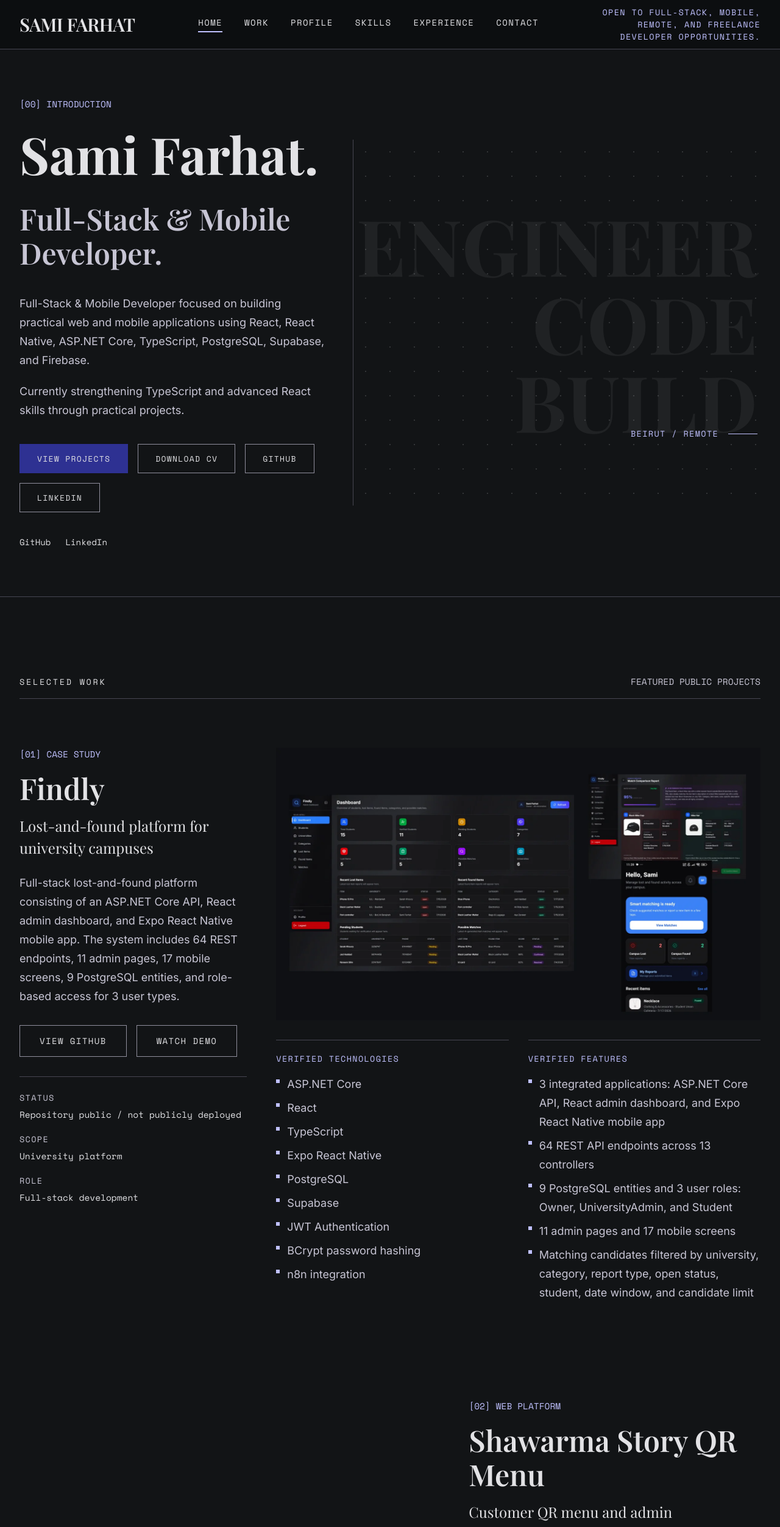
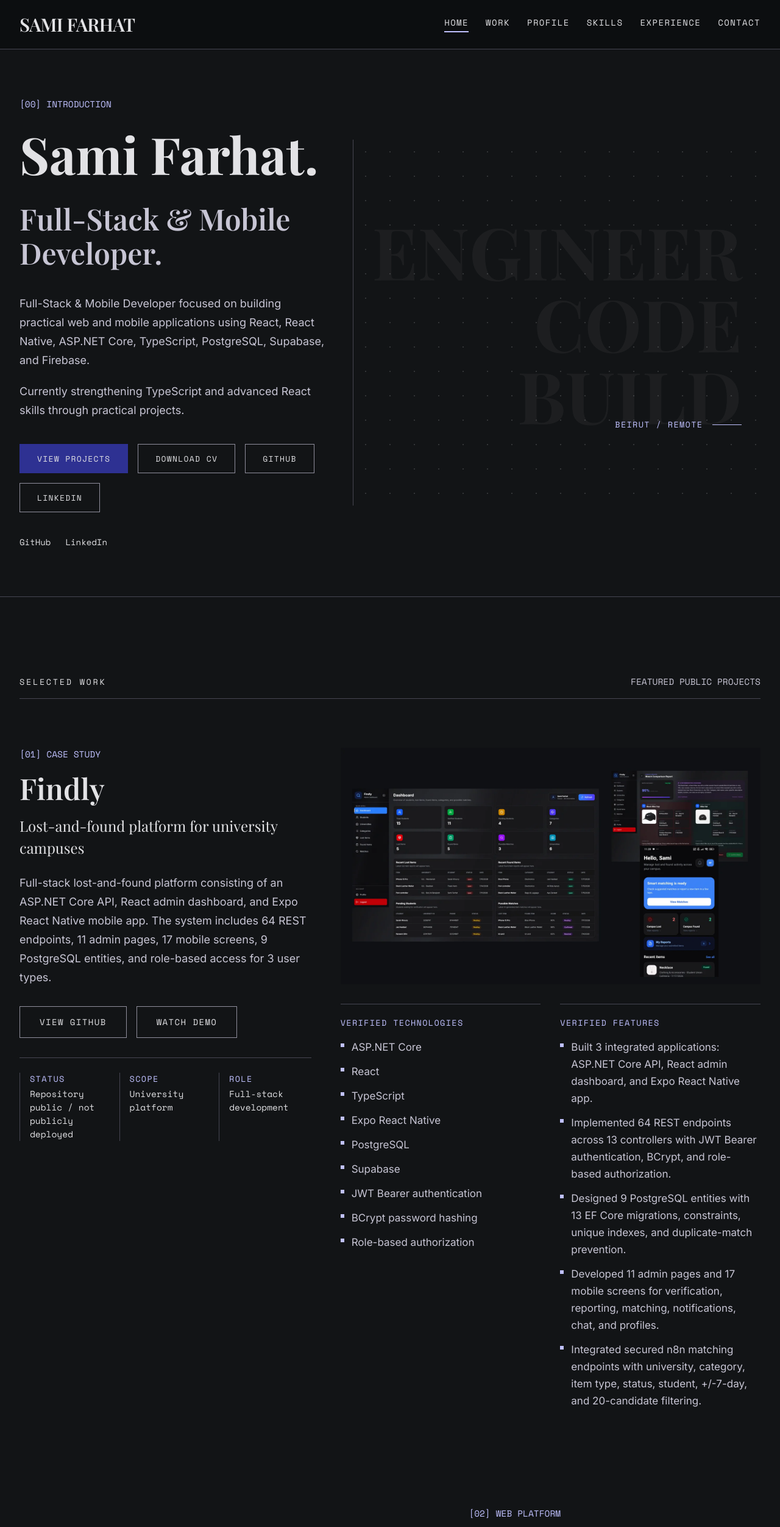
Before and after one commit to SF-47/MyPortfolio, a React (Vite) app: page / in a window 1280 px wide. Shown: the top 2504 px of the page at 61% size. Built offline with nearby package versions, Linux system fonts and the light colour scheme.

Commit message:
Refactor Contact button text and improve Navbar layout; add ProjectMeta component for better project details

```diff
--- a/src/components/Contact.tsx
+++ b/src/components/Contact.tsx
@@ -169,10 +169,10 @@ export function Contact() {
             {errors.message ? <p className="form-error" id="message-error">{errors.message}</p> : null}
           </div>
 
-          <button className="w-full bg-primary-container py-4 label-caps uppercase tracking-[0.2em] text-white transition hover:brightness-110 disabled:cursor-wait disabled:opacity-75" type="submit" disabled={isSubmitting}>
-            {isSubmitting ? 'Preparing Email' : 'Send Inquiry'}
+          <button className="w-full bg-primary-container py-4 label-caps uppercase tracking-[0.16em] text-white transition hover:brightness-110 active:scale-[0.99] disabled:cursor-wait disabled:opacity-75" type="submit" disabled={isSubmitting}>
+            {isSubmitting ? 'Preparing Email' : 'Open Email Draft'}
           </button>
-          <p className="mt-4 text-sm leading-6 text-on-surface-variant" role="status">
+          <p className="mt-4 text-sm leading-6 text-on-surface-variant" role="status" aria-live="polite">
             {status === 'mailto'
               ? 'A prepared email draft was requested. If your email app did not open, use the direct email link on this page.'
               : 'No backend email service is configured, so this form uses a mailto fallback.'}
--- a/src/components/Navbar.tsx
+++ b/src/components/Navbar.tsx
@@ -44,11 +44,11 @@ export function Navbar() {
   return (
     <>
       <header className="fixed top-0 z-[10000] w-full border-b border-outline-variant bg-[#0c0e10]">
-        <div className="mx-auto flex h-16 max-w-container items-center justify-between px-5 md:h-20 md:px-8">
+        <div className="mx-auto flex h-16 max-w-container items-center justify-between gap-6 px-5 md:h-20 md:px-8">
           <a className="font-display text-xl font-semibold uppercase tracking-tight text-on-surface transition hover:text-primary md:text-3xl" href="#home" onClick={closeMenu}>
             {profile.name}
           </a>
-          <nav className="hidden gap-9 md:flex" aria-label="Primary navigation">
+          <nav className="hidden flex-wrap justify-end gap-x-7 gap-y-3 md:flex" aria-label="Primary navigation">
             {navItems.map((item) => (
               <NavLink
                 href={item.href}
@@ -58,9 +58,6 @@ export function Navbar() {
               />
             ))}
           </nav>
-          <div className="hidden max-w-[260px] text-right label-caps text-primary lg:block">
-            {profile.availability}
-          </div>
           <button
             className="editorial-menu-button md:hidden"
             type="button"
@@ -73,7 +70,7 @@ export function Navbar() {
         </div>
       </header>
       <div
-        className={`fixed inset-0 z-9990 bg-#0c0e10 md:hidden ${isOpen ? 'block' : 'hidden'}`}
+        className={`fixed inset-0 z-[9990] bg-[#0c0e10] md:hidden ${isOpen ? 'block' : 'hidden'}`}
         id="mobile-menu"
         aria-hidden={!isOpen}
       >
--- a/src/components/Projects.tsx
+++ b/src/components/Projects.tsx
@@ -26,6 +26,19 @@ function ProjectActions({ project }: { project: Project }) {
   )
 }
 
+function ProjectMeta({ project }: { project: Project }) {
+  return (
+    <dl className="mt-8 grid gap-3 border-t border-outline-variant pt-6 sm:grid-cols-3 md:grid-cols-1 lg:grid-cols-3">
+      {project.meta.map((item) => (
+        <div className="border-l border-outline-variant pl-4" key={item.label}>
+          <dt className="label-caps mb-1 text-primary">{item.label}</dt>
+          <dd className="meta-num text-on-surface">{item.value}</dd>
+        </div>
+      ))}
+    </dl>
+  )
+}
+
 export function Projects() {
   const [findly, shawarma] = projects
 
@@ -38,22 +51,15 @@ export function Projects() {
 
       <article className="mb-28 md:mb-40">
         <div className="grid gap-12 md:grid-cols-12">
-          <div className="order-2 md:order-1 md:col-span-4">
+          <div className="order-2 md:order-1 md:col-span-5">
             <span className="meta-num mb-4 block text-primary">[{findly.id}] CASE STUDY</span>
             <h3 className="section-title mb-4">{findly.title}</h3>
             <p className="mb-6 font-display text-[24px] leading-9 text-on-surface">{findly.kicker}</p>
             <p className="text-body text-on-surface-variant">{findly.description}</p>
             <ProjectActions project={findly} />
-            <dl className="mt-8 grid grid-cols-1 gap-5 border-t border-outline-variant pt-6">
-              {findly.meta.map((item) => (
-                <div key={item.label}>
-                  <dt className="label-caps mb-2 text-on-surface-variant">{item.label}</dt>
-                  <dd className="meta-num leading-5">{item.value}</dd>
-                </div>
-              ))}
-            </dl>
+            <ProjectMeta project={findly} />
           </div>
-          <div className="order-1 md:order-2 md:col-span-8">
+          <div className="order-1 md:order-2 md:col-span-7">
             <div className="aspect-[16/9] overflow-hidden bg-surface-variant">
               <a className="block h-full w-full focus-visible:outline focus-visible:outline-2 focus-visible:outline-offset-4 focus-visible:outline-primary" href={findly.image} target="_blank" rel="noopener noreferrer" aria-label="Open larger Findly project image preview">
                 <img className="h-full w-full object-cover object-center transition duration-700" src={findly.image} alt={findly.imageAlt} width="960" height="540" loading="lazy" />
@@ -82,14 +88,7 @@ export function Projects() {
             <p className="mb-6 font-display text-[24px] leading-9 text-on-surface">{shawarma.kicker}</p>
             <p className="text-body text-on-surface-variant">{shawarma.description}</p>
             <ProjectActions project={shawarma} />
-            <dl className="mt-8 flex flex-col border-l-2 border-primary pl-6">
-              {shawarma.meta.map((item) => (
-                <div className="flex justify-between gap-4 border-b border-outline-variant/40 py-3" key={item.label}>
-                  <dt className="label-caps text-on-surface-variant">{item.label}</dt>
-                  <dd className="meta-num text-right leading-5">{item.value}</dd>
-                </div>
-              ))}
-            </dl>
+            <ProjectMeta project={shawarma} />
           </div>
         </div>
         <div className="mt-10 grid gap-8 md:grid-cols-2">
@@ -105,9 +104,9 @@ function FeatureList({ title, items }: { title: string; items: string[] }) {
   return (
     <div className="border-t border-outline-variant pt-5">
       <h4 className="label-caps mb-4 text-primary">{title}</h4>
-      <ul className="grid gap-2">
+      <ul className="grid gap-3">
         {items.map((item) => (
-          <li className="flex gap-3 text-body text-on-surface-variant" key={item}>
+          <li className="flex gap-3 text-[16px] leading-7 text-on-surface-variant md:text-[17px]" key={item}>
             <span className="mt-2 h-1.5 w-1.5 shrink-0 bg-primary" />
             {item}
           </li>
--- a/src/data/portfolioData.ts
+++ b/src/data/portfolioData.ts
@@ -64,16 +64,16 @@ export const projects: Project[] = [
       'Expo React Native',
       'PostgreSQL',
       'Supabase',
-      'JWT Authentication',
+      'JWT Bearer authentication',
       'BCrypt password hashing',
-      'n8n integration',
+      'Role-based authorization',
     ],
     features: [
-      '3 integrated applications: ASP.NET Core API, React admin dashboard, and Expo React Native mobile app',
-      '64 REST API endpoints across 13 controllers',
-      '9 PostgreSQL entities and 3 user roles: Owner, UniversityAdmin, and Student',
-      '11 admin pages and 17 mobile screens',
-      'Matching candidates filtered by university, category, report type, open status, student, date window, and candidate limit',
+      'Built 3 integrated applications: ASP.NET Core API, React admin dashboard, and Expo React Native app.',
+      'Implemented 64 REST endpoints across 13 controllers with JWT Bearer authentication, BCrypt, and role-based authorization.',
+      'Designed 9 PostgreSQL entities with 13 EF Core migrations, constraints, unique indexes, and duplicate-match prevention.',
+      'Developed 11 admin pages and 17 mobile screens for verification, reporting, matching, notifications, chat, and profiles.',
+      'Integrated secured n8n matching endpoints with university, category, item type, status, student, +/-7-day, and 20-candidate filtering.',
     ],
     meta: [
       { label: 'Status', value: 'Repository public / not publicly deployed' },
@@ -111,12 +111,11 @@ export const projects: Project[] = [
       'LocalStorage cart persistence',
     ],
     features: [
-      '2 interfaces in one React/Vite application: public customer menu and protected admin panel',
-      '2 routes and 23 reusable React component files',
-      'English and Arabic with Arabic RTL support',
-      '7 admin menu-management operations',
-      'Firestore collections: menuItems and admins',
-      'WhatsApp checkout and admin metrics for total, available, unavailable, and categories',
+      'Built 2 interfaces in one React/Vite application: public menu and protected admin panel.',
+      'Supported 2 languages with Arabic RTL layout and localized menu content.',
+      'Implemented persistent cart, quantity controls, totals, notes, and itemized WhatsApp checkout.',
+      'Developed 7 admin menu-management operations for items, categories, prices, and availability.',
+      'Integrated Firestore, Firebase Authentication, and Firebase Hosting with protected write rules.',
     ],
     meta: [
       { label: 'Status', value: 'Live client website' },
@@ -133,11 +132,11 @@ export const skillGroups: SkillGroup[] = [
   },
   {
     title: 'Backend',
-    items: ['ASP.NET Core', 'C#', 'REST APIs', 'JWT Authentication'],
+    items: ['ASP.NET Core', 'C#', 'REST APIs', 'JWT Authentication', 'Role-Based Access Control'],
   },
   {
     title: 'Mobile',
-    items: ['React Native', 'Expo', 'NativeWind', 'Flutter'],
+    items: ['React Native', 'Expo', 'NativeWind'],
   },
   {
     title: 'Databases & Cloud',
@@ -148,7 +147,6 @@ export const skillGroups: SkillGroup[] = [
       'Firebase Authentication',
       'Firebase Hosting',
       'SQL Server',
-      'Cloudflare',
     ],
   },
   {
@@ -161,11 +159,11 @@ export const skillGroups: SkillGroup[] = [
   },
   {
     title: 'Automation & AI',
-    items: ['n8n'],
+    items: ['n8n', 'AI-assisted workflows'],
   },
   {
     title: 'Academic Exposure',
-    items: ['Java Desktop Applications', 'C# Windows Forms'],
+    items: ['Flutter', 'Java Desktop Applications', 'C# Windows Forms'],
   },
 ]
 
@@ -183,9 +181,9 @@ export const experience: ExperienceItem[] = [
     role: 'Freelance Frontend Developer',
     organization: 'Shawarma Story',
     details: [
-      'Built and deployed a mobile-first bilingual restaurant QR menu.',
-      'Implemented a protected Firebase-backed admin panel for menu management.',
-      'Added English and Arabic support with RTL layout, cart persistence, and WhatsApp checkout.',
+      'Built and deployed a bilingual QR restaurant menu using React, Tailwind CSS, and Firebase.',
+      'Developed a protected admin panel for managing menu items, categories, prices, and availability.',
+      'Implemented cart persistence, quantity controls, notes, and WhatsApp checkout.',
     ],
   },
   {
@@ -194,9 +192,8 @@ export const experience: ExperienceItem[] = [
     organization: 'TechTalks Community',
     location: 'Remote',
     details: [
-      'Completed the official TechTalks Internship Program.',
-      'Worked with React, Git, GitHub, databases, REST APIs, Jira, and structured development workflows.',
-      'Received the official internship completion certificate in December 2025.',
+      'Completed React-based development tasks using Git, GitHub, REST APIs, databases, and Jira.',
+      'Applied the internship training to later academic, freelance, and full-stack projects.',
     ],
   },
 ]
--- a/src/index.css
+++ b/src/index.css
@@ -237,14 +237,20 @@ textarea:focus-visible {
 @utility hero-watermark {
   user-select: none;
   font-family: 'Playfair Display', serif;
-  font-size: 120px;
+  font-size: 112px;
   line-height: 1;
   font-weight: 700;
-  color: rgb(226 226 229 / 7%);
+  color: rgb(226 226 229 / 5%);
 }
 
 .editorial-button:hover {
+  border-color: #c0c1ff;
   background: #333537;
+  color: #ffffff;
+}
+
+.editorial-button:active {
+  transform: translateY(1px);
 }
 
 .editorial-button-primary:hover {
@@ -326,7 +332,7 @@ textarea:focus-visible {
   }
 
   .hero-watermark {
-    font-size: 128px;
+    font-size: 118px;
   }
 }
 
```
